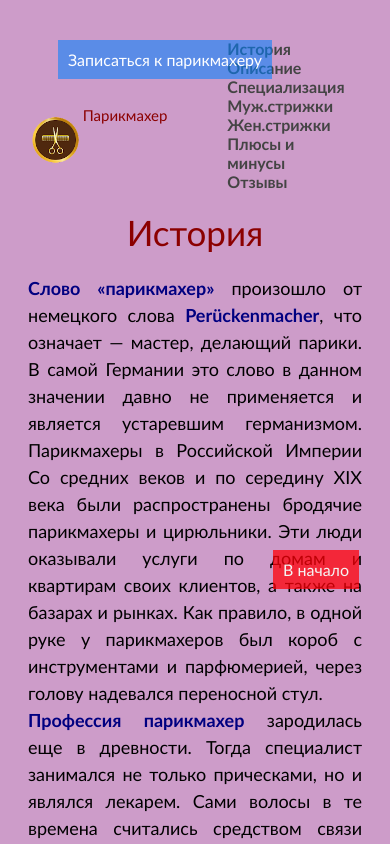
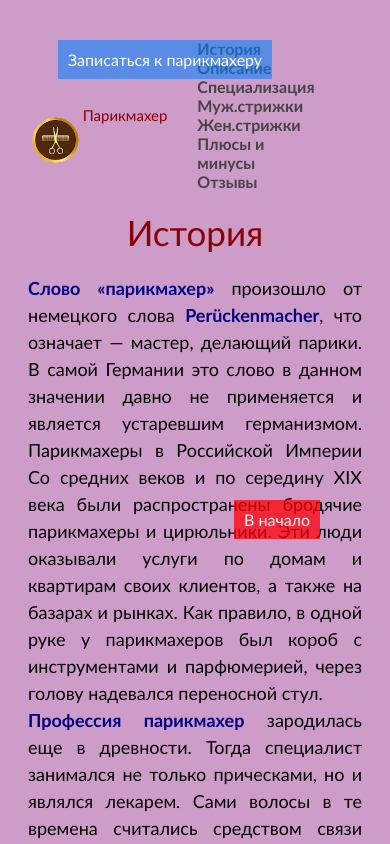
Before and after one commit to BareonZahar/Exam-2.1, a plain HTML site: page index.html in a window 390 px wide. Shown: the top 844 px of the page. Drawn offline with Linux system fonts and the light colour scheme.

Commit message:
Update exm.css

```diff
--- a/exm.css
+++ b/exm.css
@@ -29,6 +29,7 @@ h2{
 ol{
     list-style-type: none;
     font-size: 16px;
+     margin-left: -30px;
 }
 header li {
     display: inline-block;
@@ -146,7 +147,8 @@ label{
         width: 80%;
     }
     .fit{
-        left: 70%;
+        left: 60%;
+         top: 500px;
     }
     header ol{
         margin-right: 100px;
```
